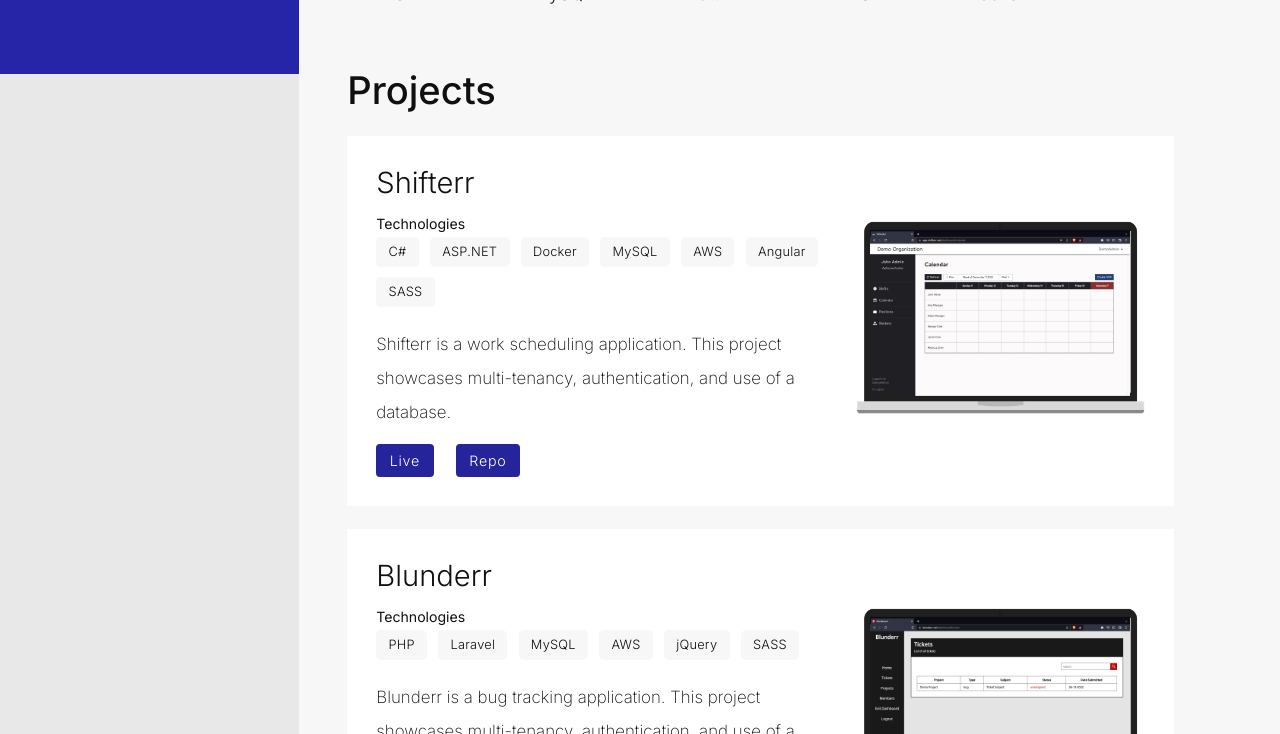
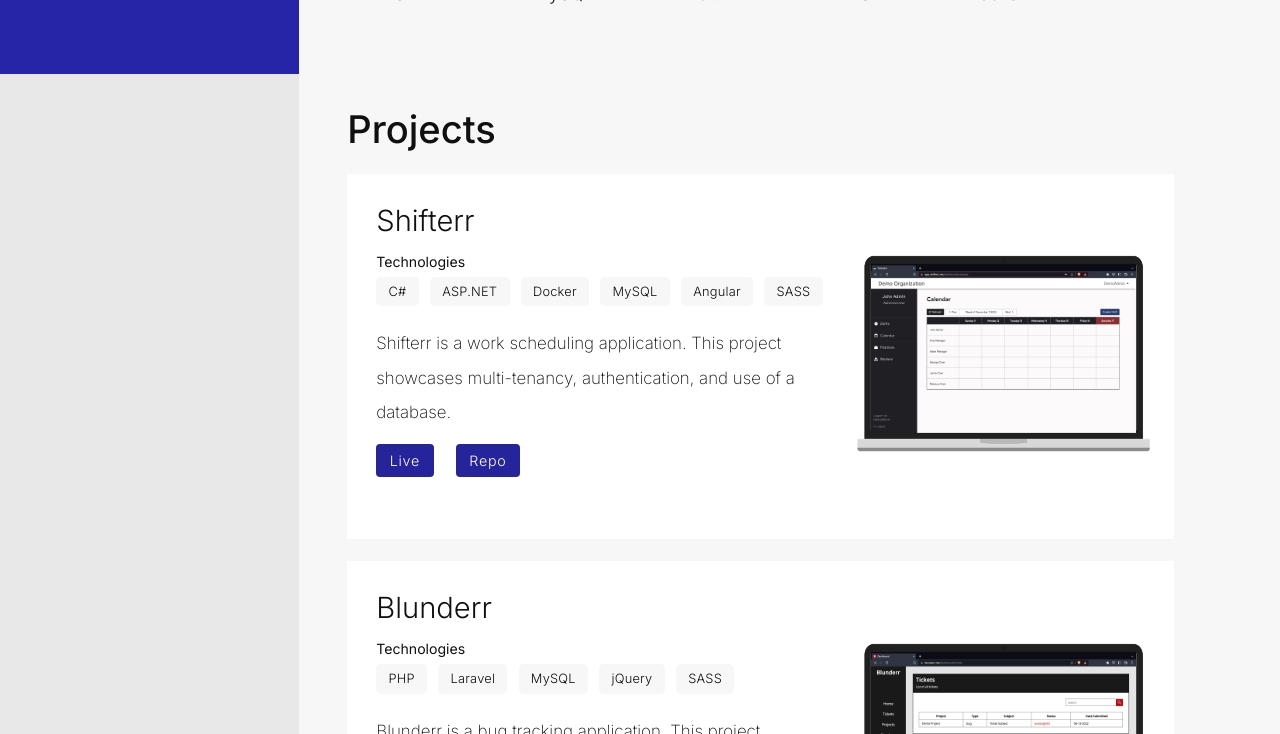
Before and after one commit to SethShoemaker/portfolio, a website built with webpack: page src/index.html in a window 1280 px wide. Shown: the part 726-1460 px from the top of the page. Built offline with nearby package versions, Linux system fonts and the light colour scheme.

Commit message:
Removed AWS from skills, added padding to tech lists

```diff
--- a/src/data/projects.js
+++ b/src/data/projects.js
@@ -1,7 +1,7 @@
 export const projects = [
     {
         "name": "Shifterr",
-        "technologies": [ "C#", "ASP.NET", "Docker", "MySQL", "AWS", "Angular", "SASS" ],
+        "technologies": [ "C#", "ASP.NET", "Docker", "MySQL", "Angular", "SASS" ],
         "description": "Shifterr is a work scheduling application. This project showcases multi-tenancy, authentication, and use of a database.",
         "live" : "https://app.shifterr.net",
         "repo" : "https://github.com/SethShoemaker/Shifterr",
@@ -9,7 +9,7 @@ export const projects = [
     },
     {
         "name": "Blunderr",
-        "technologies": [ "PHP", "Laravel", "MySQL", "AWS", "jQuery", "SASS" ],
+        "technologies": [ "PHP", "Laravel", "MySQL", "jQuery", "SASS" ],
         "description" : "Blunderr is a bug tracking application. This project showcases multi-tenancy, authentication, and use of a database.",
         "live": "https://blunderr.net",
         "repo" : "https://github.com/SethShoemaker/Blunderr",
@@ -17,7 +17,7 @@ export const projects = [
     },
     {
         "name" : "Zesty",
-        "technologies": [ "PHP", "Laravel", "MySQL", "AWS", "jQuery", "SASS" ],
+        "technologies": [ "PHP", "Laravel", "MySQL", "jQuery", "SASS" ],
         "description": "Zesty is a recipe sharing app. This project showcases authentication and use of a database.",
         "live" : "https://zesty.cooking",
         "repo" : "https://github.com/SethShoemaker/Zesty",
--- a/src/sass/sections/projects.scss
+++ b/src/sass/sections/projects.scss
@@ -1,6 +1,7 @@
 section#projects{
 
     h2{
+        padding-top: calc(2rem + 0.5vw);
         @include section-title;
     }
 
@@ -38,6 +39,7 @@ section#projects{
                 }
 
                 ul{
+                    padding-top: calc(0.05rem + 0.05vw);
                     list-style: none;
                     display: flex;
                     flex-direction: row;
@@ -79,8 +81,8 @@ section#projects{
                     background-position: center;
 
                     @media (min-width:1100px) {
-                        height: calc(14rem + 6vw);
-                        width: calc(14rem + 6vw);
+                        height: calc(12rem + 9vw);
+                        width: calc(12rem + 9vw);
                     }
 
                     @media (max-width:1100px) {
```
